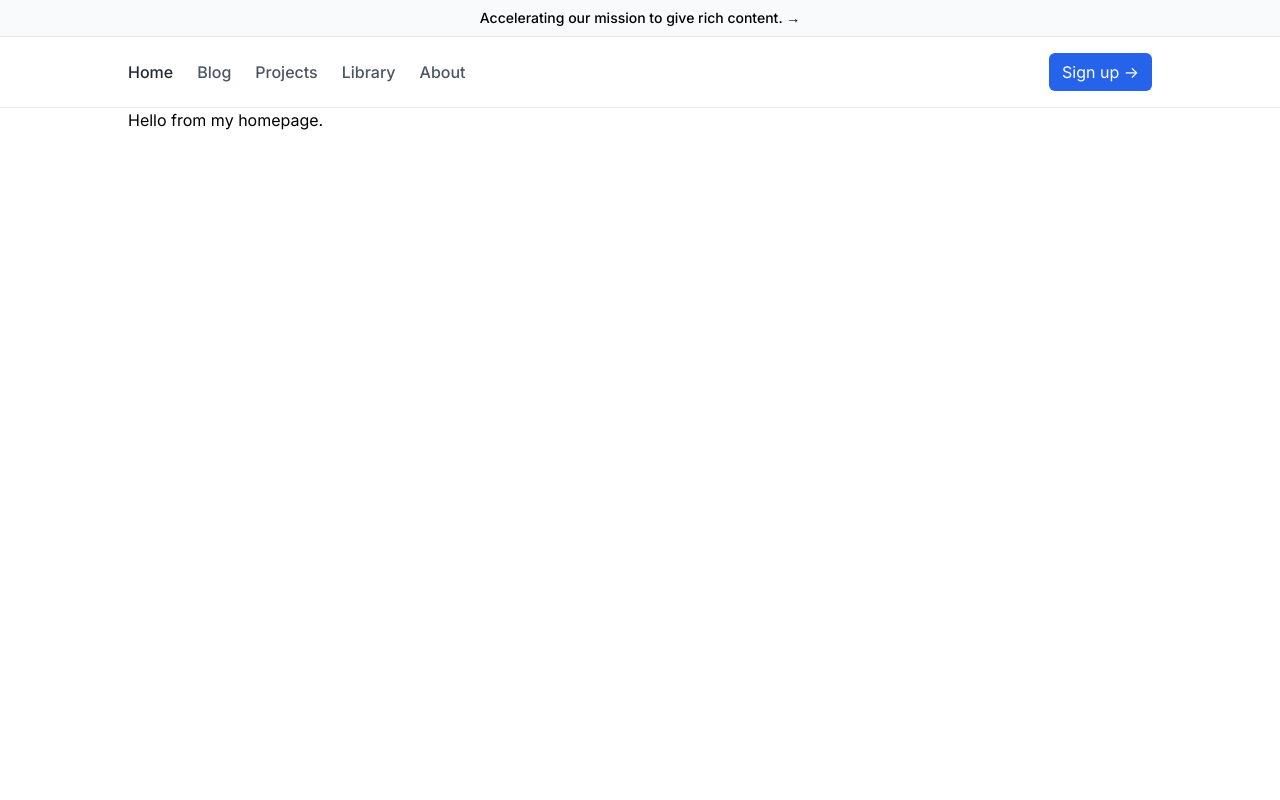
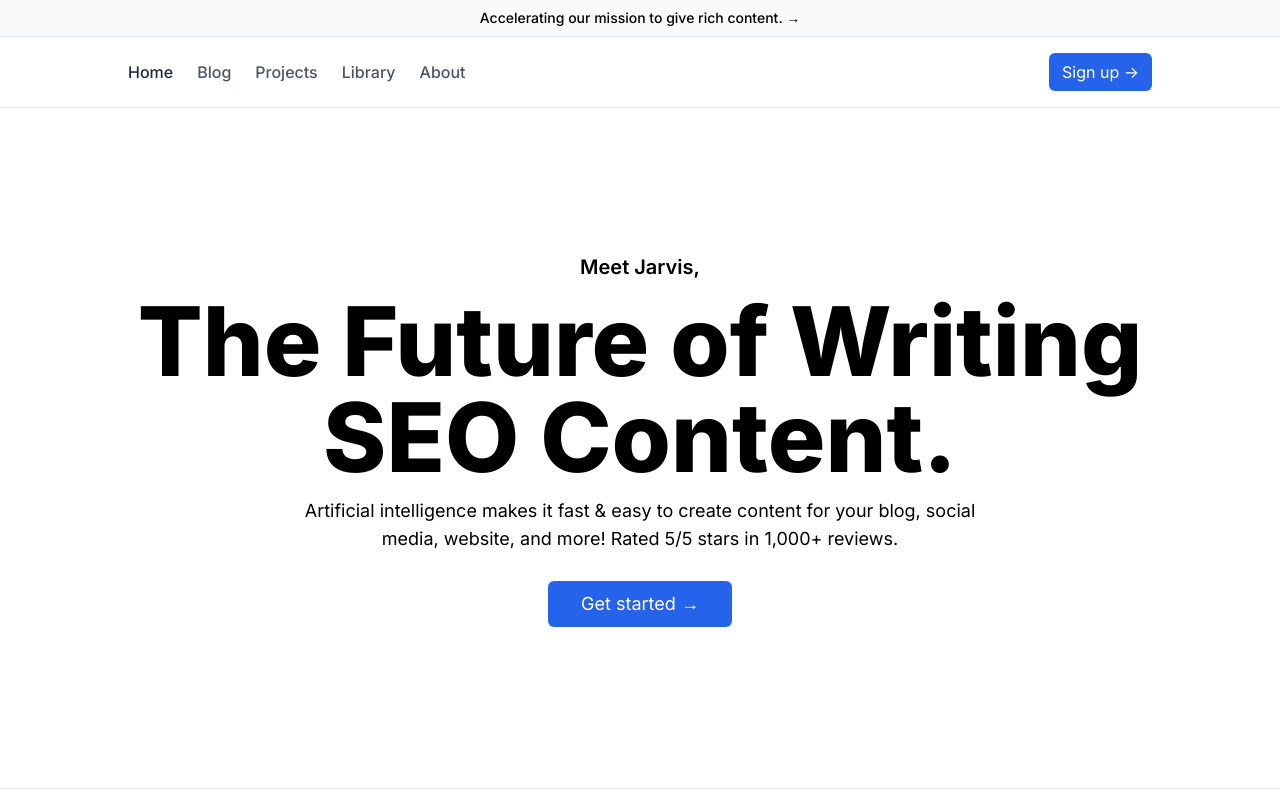
Before and after one commit to bhimrazy/bhimraj.com.np, a Next.js app: page / in a window 1280 px wide. Shown: the top 800 px of the page. Built offline with nearby package versions, Linux system fonts and the light colour scheme.

Commit message:
Added Hero Section.

```diff
--- a/src/pages/index.tsx
+++ b/src/pages/index.tsx
@@ -1,11 +1,23 @@
-import Layout from "src/components/layout";
+import Layout from 'src/components/layout'
 
 export default function Home() {
-    return (
-        <Layout>
-            <main className="flex flex-col px-4 xl:px-0 w-full max-w-5xl mx-auto min-h-screen ">
-                <h1>Hello from my homepage.</h1>
-            </main>
-        </Layout>
-    )
+  return (
+    <Layout>
+      <main className="flex flex-col px-4 xl:px-0 w-full max-w-5xl mx-auto">
+        <section className="flex flex-col justify-center text-center space-y-3 items-center h-[85vh]">
+          <span className='text-lg md:text-xl font-semibold'>Meet Jarvis,</span>
+          <h1 className="text-4xl md:text-6xl lg:text-8xl font-extrabold">The Future of Writing <br/> SEO Content.</h1>
+          <p className=" max-w-2xl md:text-lg mx-auto">
+            Artificial intelligence makes it fast & easy to create content for your blog, social
+            media, website, and more! Rated 5/5 stars in 1,000+ reviews.
+          </p>
+          <div className='justify-center py-4'>
+            <button className="bg-blue-600 text-white text-lg px-8 py-2 rounded-md hover:bg-white border border-opacity-0 hover:border-opacity-100 hover:text-blue-700 border-blue-600">
+              Get started →
+            </button>
+          </div>
+        </section>
+      </main>
+    </Layout>
+  )
 }
```
Also changed, not shown: src/components/index-d.tsx (renamed from src/pages/index-d.tsx), 1 other file (tests, documents, lock files or other folders).
